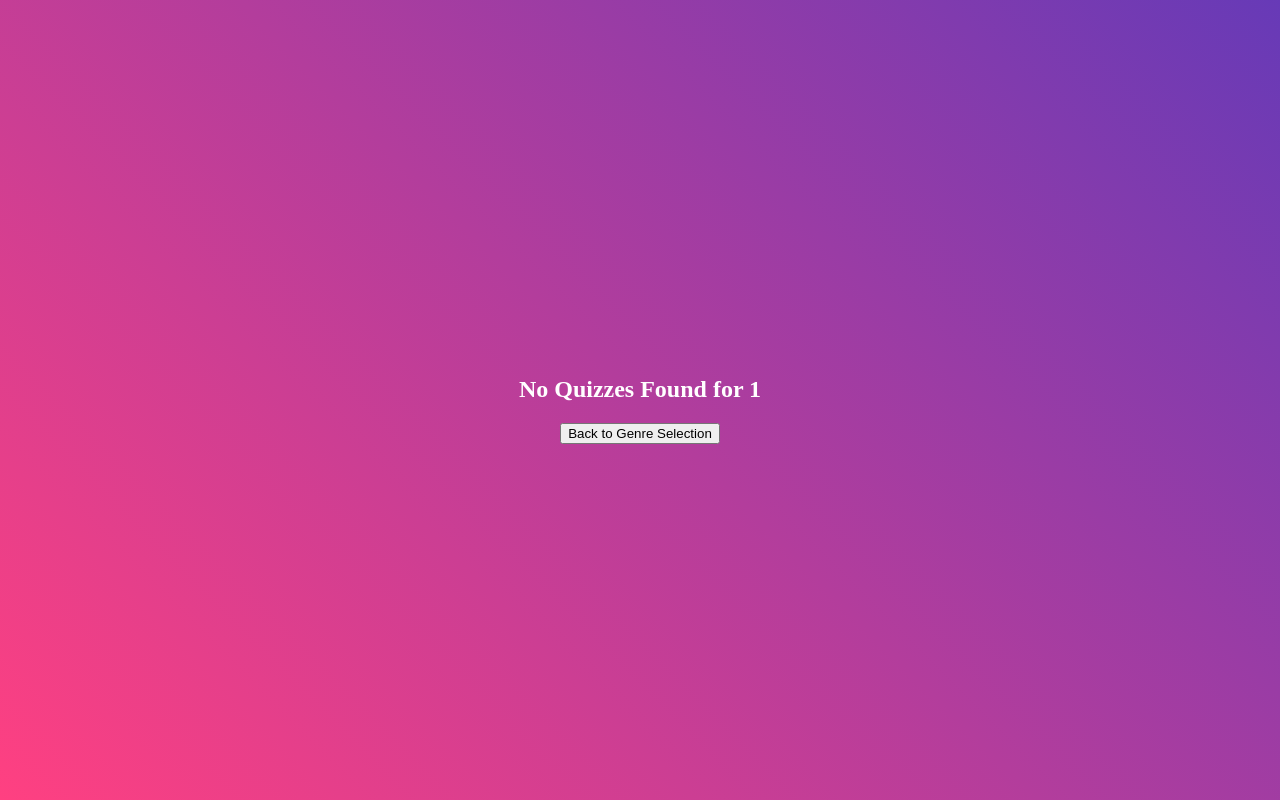
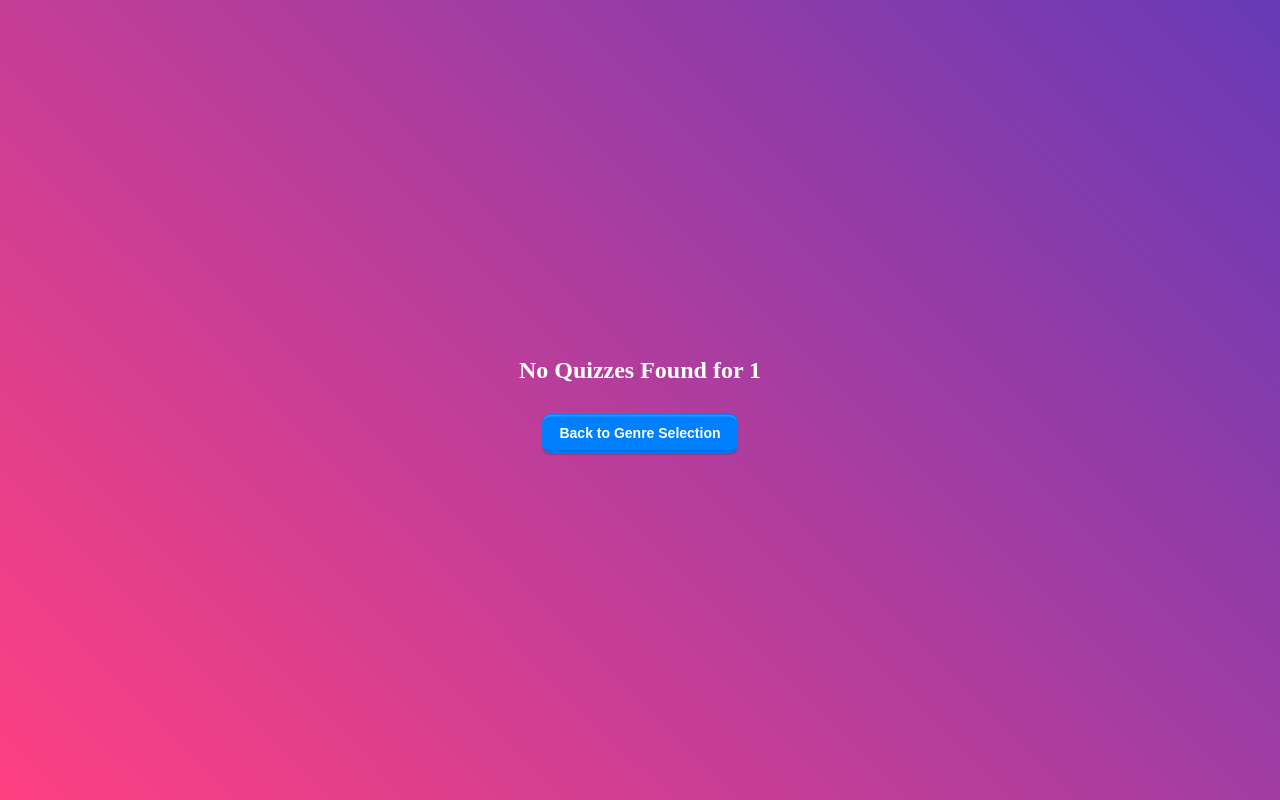
Before and after one commit to hananeltassa/Quiz-App, a React (Create React App) app in the folder app/: page /quiz/1 in a window 1280 px wide. Built offline with nearby package versions, Linux system fonts and the light colour scheme.

Commit message:
Updated css

```diff
--- a/app/src/data/quizzesData.js
+++ b/app/src/data/quizzesData.js
@@ -151,6 +151,9 @@ const quizzesData = {
       isInput: true,
     },
   ],
+  hanan: [
+
+  ],
 };
 
 export default quizzesData;
--- a/app/src/pages/Quizzes/index.jsx
+++ b/app/src/pages/Quizzes/index.jsx
@@ -1,6 +1,7 @@
 import React, { useState } from "react";
 import { useParams, useNavigate } from "react-router-dom";
 import CardQuiz from "../../components/CardQuiz";
+import CustomButton from "../../components/CustomButton";
 import quizzesData from "../../data/quizzesData";
 import "./Quizzes.css";
 
@@ -9,7 +10,7 @@ const Quizzes = () => {
   const genreQuizzes = quizzesData[genre];
   const navigate = useNavigate();
 
-  const [userAnswers, setUserAnswers] = useState([]);
+  const [setUserAnswers] = useState([]);
   const [currentQuestionIndex, setCurrentQuestionIndex] = useState(0);
   const [score, setScore] = useState(0);
 
@@ -17,9 +18,9 @@ const Quizzes = () => {
     return (
       <div className="quiz-container">
         <h2>No Quizzes Found for {genre.toUpperCase()}</h2>
-        <button className="back-button" onClick={() => navigate("/")}>
+        <CustomButton className="back-button" onClick={() => navigate("/quiz")}>
           Back to Genre Selection
-        </button>
+        </CustomButton>
       </div>
     );
   }
```
